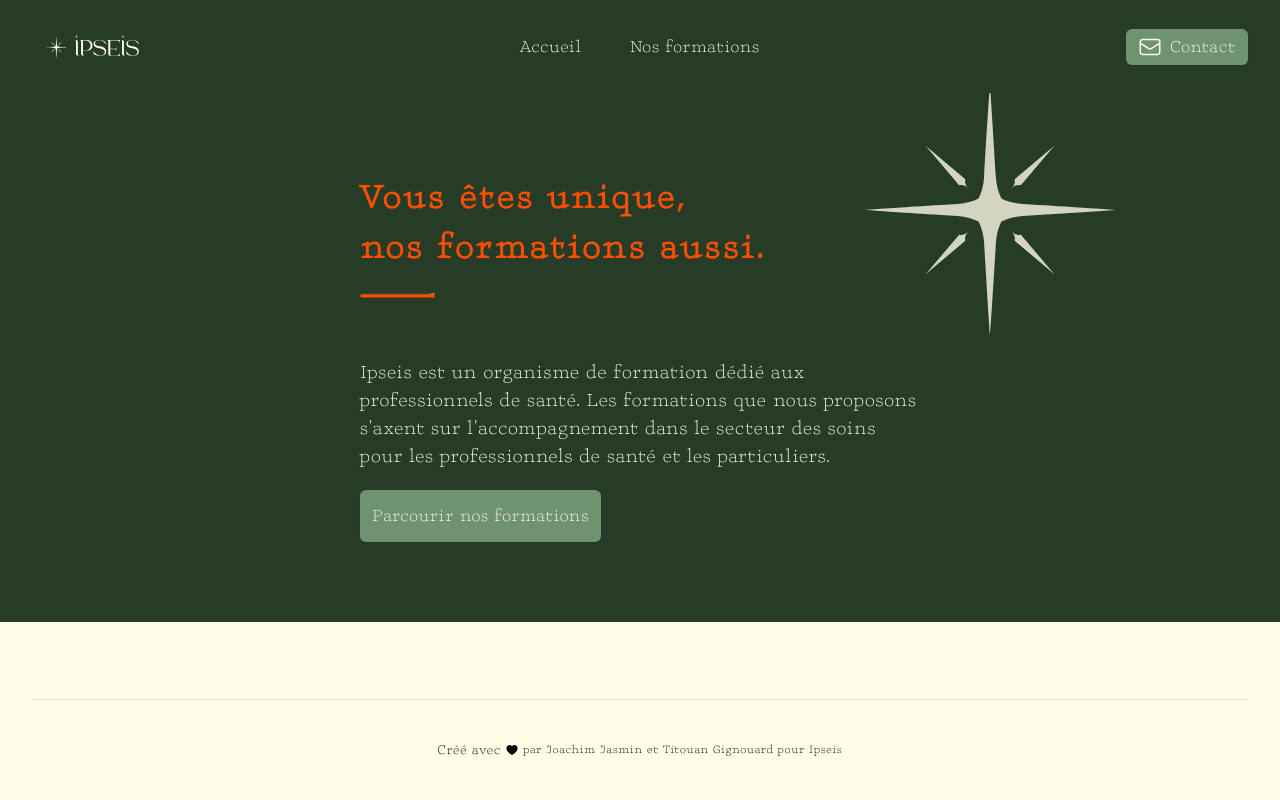
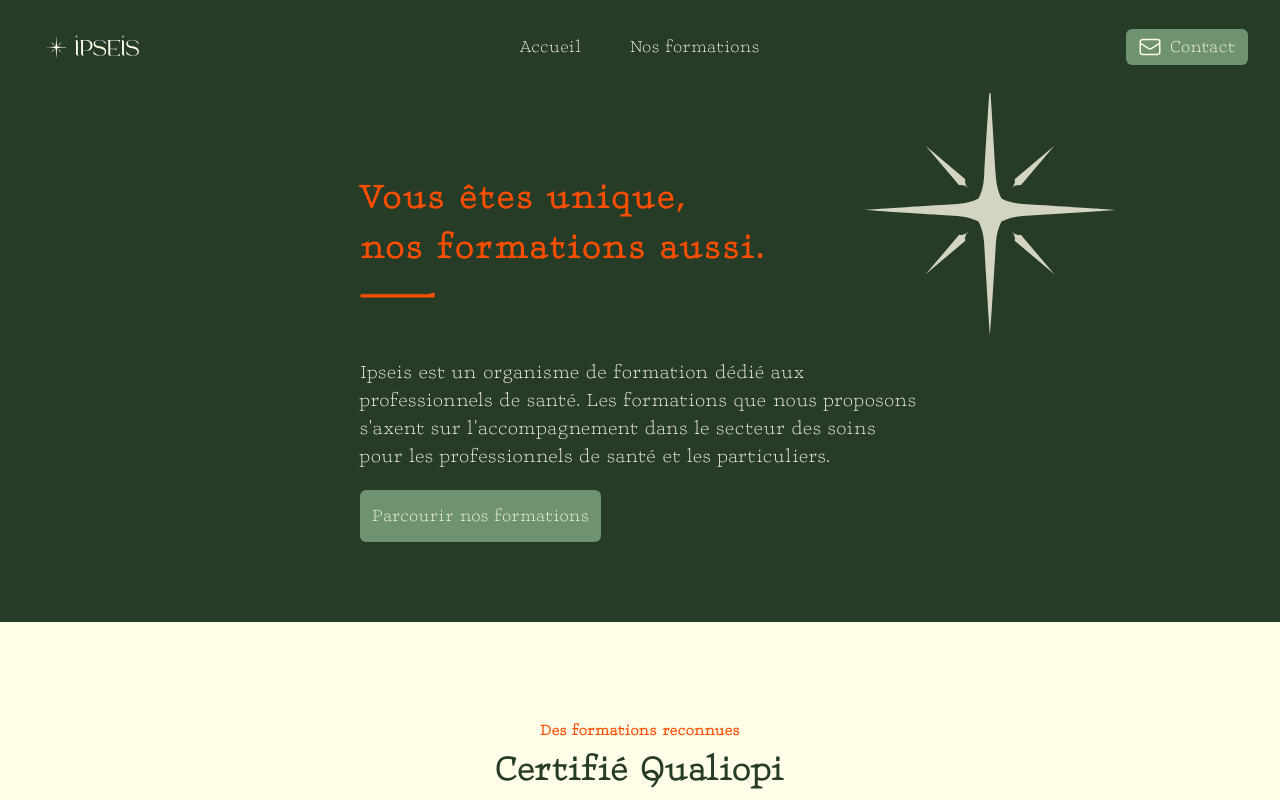
Before and after one commit to Jyok1m/ipseis, a Next.js app: page / in a window 1280 px wide. Shown: the top 800 px of the page. Built offline with nearby package versions, Linux system fonts and the light colour scheme.

Commit message:
Update page.tsx

```diff
--- a/src/app/page.tsx
+++ b/src/app/page.tsx
@@ -38,7 +38,7 @@ const posts = [
 export default function Accueil() {
 	const router = useRouter();
 	return (
-		<div className="overflow-x-hidden">
+		<div>
 			{/* Hero section */}
 			<div className="flex flex-col-reverse lg:flex-row lg:justify-between lg:items-center bg-univers">
 				<div className="bg-univers flex justify-evenly py-10">
```
